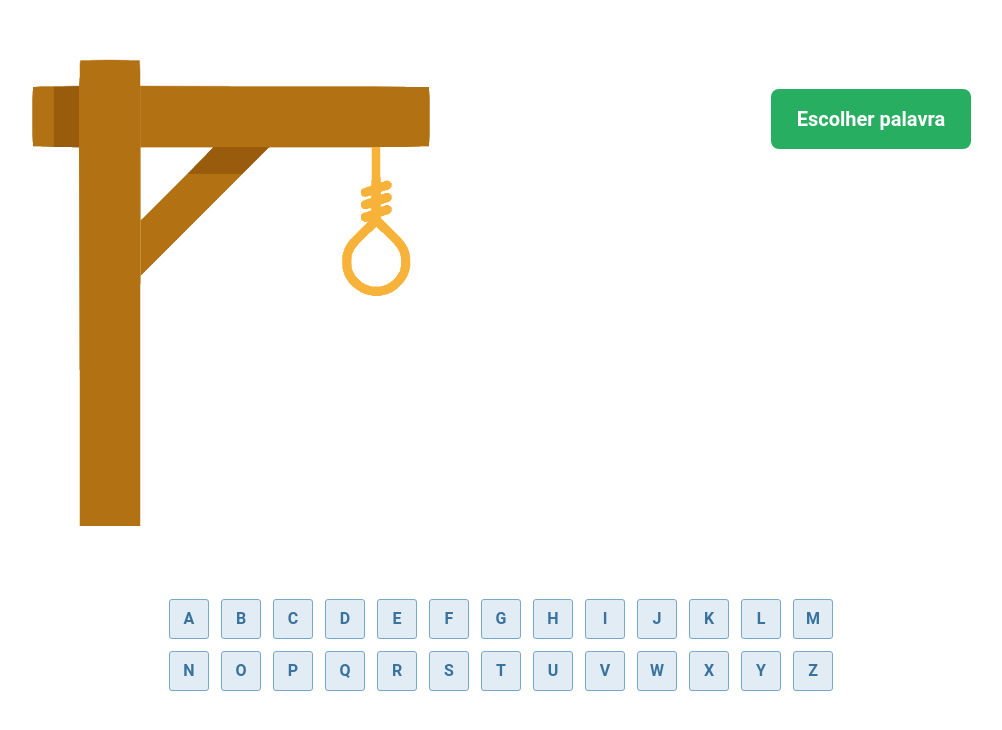
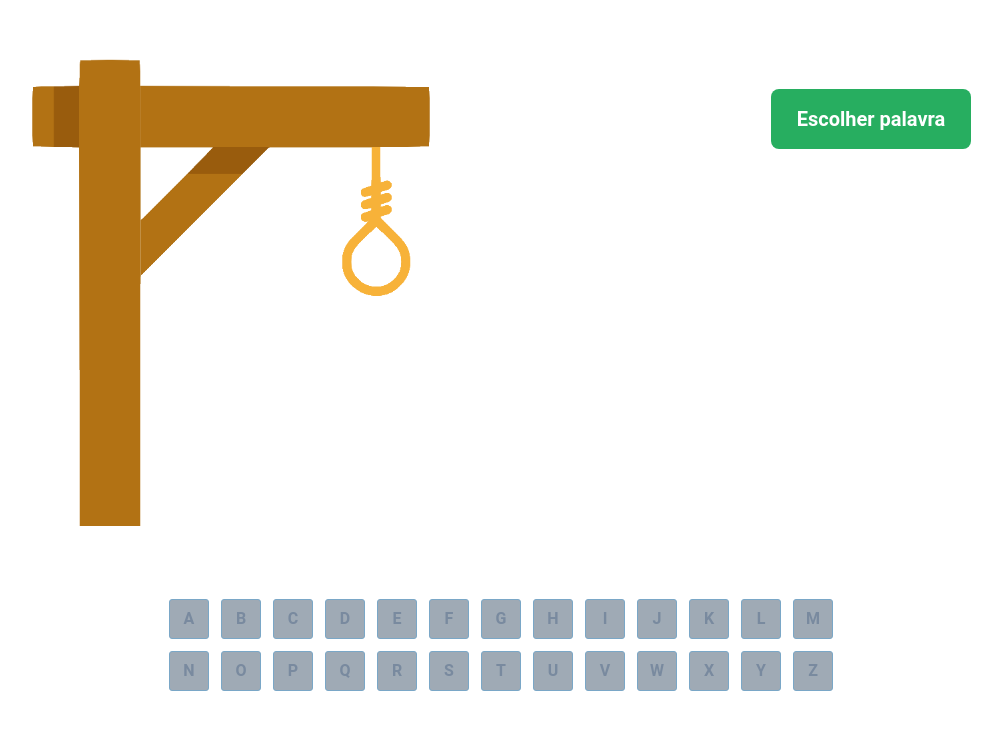
Before and after one commit to madukm/projeto8-jogoforca, a React app: page / in a window 1280 px wide. Shown: the whole page, without its empty margins (139-1141 px from the left). Built offline with nearby package versions, Linux system fonts and the light colour scheme.

Commit message:
Feat: Game start (choose word, enable alphabet)

```diff
--- a/public/style.css
+++ b/public/style.css
@@ -1,7 +1,44 @@
+
+.center {
+    margin: 70px;
+    display: flex;
+    justify-content: center;
+}
+
+
+.letters {
+    width: 700px;
+    display: flex;
+    justify-content: center;
+    gap: 12px;
+    flex-wrap: wrap;
+}
+
+.letter button {
+    width: 40px;
+    height: 40px;
+
+    font-family: 'Roboto';
+    font-style: normal;
+    font-weight: 700;
+    font-size: 16px;
+    line-height: 19px;
+    text-align: center;
+    color:  #39739D;
+    background: #E1ECF4;
+    border: 1px solid #7AA7C7;
+    border-radius: 3px;
+
+}
+
+.letter button:disabled, .letter button[disabled] {
+    background: #9FAAB5;
+    color: #798A9F;
+}
+
 .game {
     display: flex;
     flex-direction: column;
-    gap: 70px;
 }
 
 .game .container {
@@ -32,33 +69,23 @@
     color: #FFFFFF;
 }
 
-.center {
+.right {
+    height: 460px;
     display: flex;
-    justify-content: center;
+    flex-direction: column;
+    align-items: flex-end;
+    justify-content: space-between;
 }
 
-
-.letters {
-    width: 700px;
-    display: flex;
-    justify-content: center;
-    gap: 12px;
-    flex-wrap: wrap;
-}
-
-.letter button {
-    width: 40px;
-    height: 40px;
-
-    font-family: 'Roboto';
+.currWord {
+    font-family: 'Noto Sans';
     font-style: normal;
     font-weight: 700;
-    font-size: 16px;
-    line-height: 19px;
+    font-size: 50px;
+    display: flex;
+    align-items: center;
     text-align: center;
-    color:  #39739D;
-    background: #E1ECF4;
-    border: 1px solid #7AA7C7;
-    border-radius: 3px;
+
+    color: #000000;
 
 }
--- a/src/components/App.js
+++ b/src/components/App.js
@@ -1,16 +1,47 @@
-import palavras from "./palavras";
+import palavras from "../palavras";
 import Jogo from "./Jogo";
 import Letras from "./Letras";
 import { useState } from "react";
 
 
 export default function App() {
-	let [forca, setForca] = useState(0);
-	let [alphabet, setAlphabet] = useState([]);
+	let [enabledAlphabet, setEnabledAlphabet] = useState(false);
+	let [n_misses, setNMisses] = useState(0);
+	let [disabledKeys, setDisabledKeys] = useState([]);
+	let [word, setWord] = useState("");
+	let [currWord, updateWord] = useState([]);
+	let [isPlaying, toggleIsPlaying] = useState(false);
+
+	function handleClick(letter) {
+
+	}
+
+	function chooseRandomWord() {
+		const randomWord = palavras[Math.floor(Math.random() * palavras.length)];
+		setWord(randomWord);
+		updateWord(new Array(randomWord.length).fill("_"));
+		return randomWord;
+	}
+
+	function gameStart() {
+		setEnabledAlphabet(true);
+		chooseRandomWord();
+		toggleIsPlaying(true);
+	}
 
 	return (
 		<>
-			<Jogo forca={forca} setForca={setForca}/>
+			<Jogo
+				n_misses={n_misses}
+				currWord={currWord}
+				isPlaying={isPlaying}
+				gameStart={gameStart}
+			/>
+			<div class="center">
+                <Letras
+					enabledAlphabet={enabledAlphabet}
+					handleClick={handleClick}/>
+            </div>
 		</>
 
 	);
--- /dev/null
+++ b/src/components/Jogo.css
@@ -0,0 +1,32 @@
+.game {
+    display: flex;
+    flex-direction: column;
+}
+
+.game .container {
+    display: flex;
+    justify-content: space-around;
+    margin-top: 59px;
+}
+
+.forca img {
+    width: 400px;
+
+}
+
+.game .container button {
+    width: 200px;
+    height: 60px;
+    margin-top: 30px;
+    background: #27AE60;
+    border-radius: 8px;
+    border: none;
+
+    font-family: 'Roboto';
+    font-style: normal;
+    font-weight: 700;
+    font-size: 20px;
+    text-align: center;
+
+    color: #FFFFFF;
+}
--- a/src/components/Jogo.js
+++ b/src/components/Jogo.js
@@ -1,15 +1,6 @@
 import Letras from "./Letras";
 
-export default function Jogo(props) {
-    // const forca_img = [
-    //     { 0: "assets/forca0.png"},
-    //     { 1: "assets/forca1.png"},
-    //     { 2: "assets/forca2.png"},
-    //     { 3: "assets/forca3.png"},
-    //     { 4: "assets/forca4.png"},
-    //     { 5: "assets/forca5.png"},
-    //     { 6: "assets/forca6.png"}
-    // ];
+export default function Jogo({n_misses, currWord, isPlaying, gameStart}) {
 
     const forca_img = ['assets/forca0.png', 'assets/forca1.png', 'assets/forca2.png', 'assets/forca3.png', 'assets/forca4.png','assets/forca5.png','assets/forca6.png'];
 
@@ -17,13 +8,17 @@ export default function Jogo(props) {
         <div class="game">
             <div class="container">
                 <div class="forca">
-                    <img src={forca_img[props.forca]} />
+                    <img src={forca_img[n_misses]} />
                 </div>
-                <button> Escolher palavra </button>
+                <div class="right">
+                    <button
+                        disabled={isPlaying}
+                        onClick={gameStart}> Escolher palavra </button>
+                    <div class="currWord">
+                        {currWord.join(" ")}
+                    </div>
+                </div>
 
-            </div>
-            <div class="center">
-                <Letras />
             </div>
         </div>
     );
--- a/src/components/Letras.js
+++ b/src/components/Letras.js
@@ -1,18 +1,27 @@
-export default function Letras(props) {
-    const alfabeto = ["A", "B", "C", "D", "E", "F", "G", "H", "I", "J", "K", "L", "M", "N", "O", "P", "Q", "R", "S", "T", "U", "V", "W", "X", "Y", "Z"];
+import { useState } from "react";
 
+export default function Letras({enabledAlphabet, handleClick}) {
+    const alfabeto = ["a", "b", "c", "d", "e", "f", "g", "h", "i", "j", "k", "l", "m", "n", "o", "p", "q", "r", "s", "t", "u", "v", "w", "x", "y", "z"]
 
     return (
         <div class="letters">
-            {alfabeto.map( letra => <Letra key={letra} letter={letra}/>)}
+            {alfabeto.map( letra =>
+                <Letra
+                    key={letra}
+                    letter={letra}
+                    isDisabled={!enabledAlphabet}
+                    handleClick={handleClick(letra)}/>)}
         </div>
     );
 }
 
-function Letra(props) {
+function Letra({letter, isDisabled, handleClick}) {
     return (
         <div class="letter">
-            <button type="button" disabled>{props.letter}</button>
+            <button type="button"
+                disabled={isDisabled}
+                onClick={handleClick}>
+            {letter.toUpperCase()} </button>
         </div>
     );
 }
```
Also changed, not shown: src/palavras.js (renamed from src/components/palavras.js).
